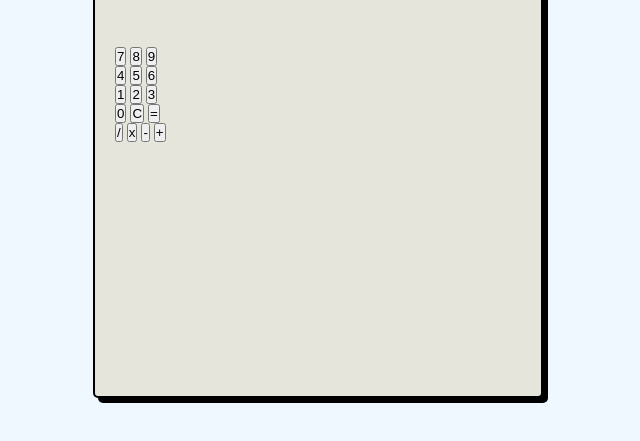
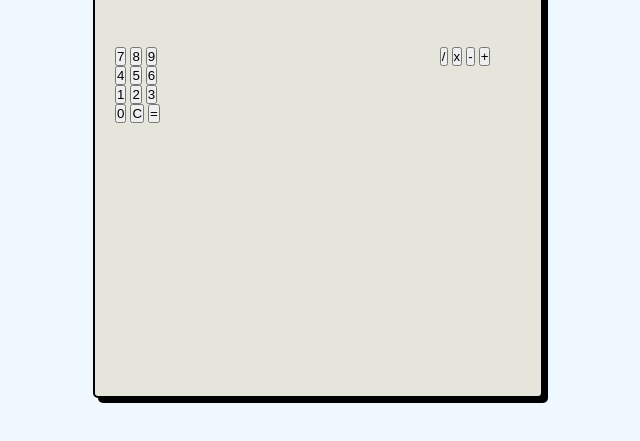
Before and after one commit to Bence-Sziver/calculator, a plain HTML site: page index.html in a window 1280 px wide. Shown: the part 277-718 px from the top of the page, without its empty margins (322-962 px from the left). Drawn offline with Linux system fonts and the light colour scheme.

Commit message:
Position and size button containers

```diff
--- a/style.css
+++ b/style.css
@@ -42,5 +42,14 @@ body {
 }
 
 #button-container {
+  display: flex;
   height: 60%;
 }
+
+#digit-and-control-container {
+  flex: 1;
+}
+
+#operator-container {
+  flex-basis: 20%;
+}
```
